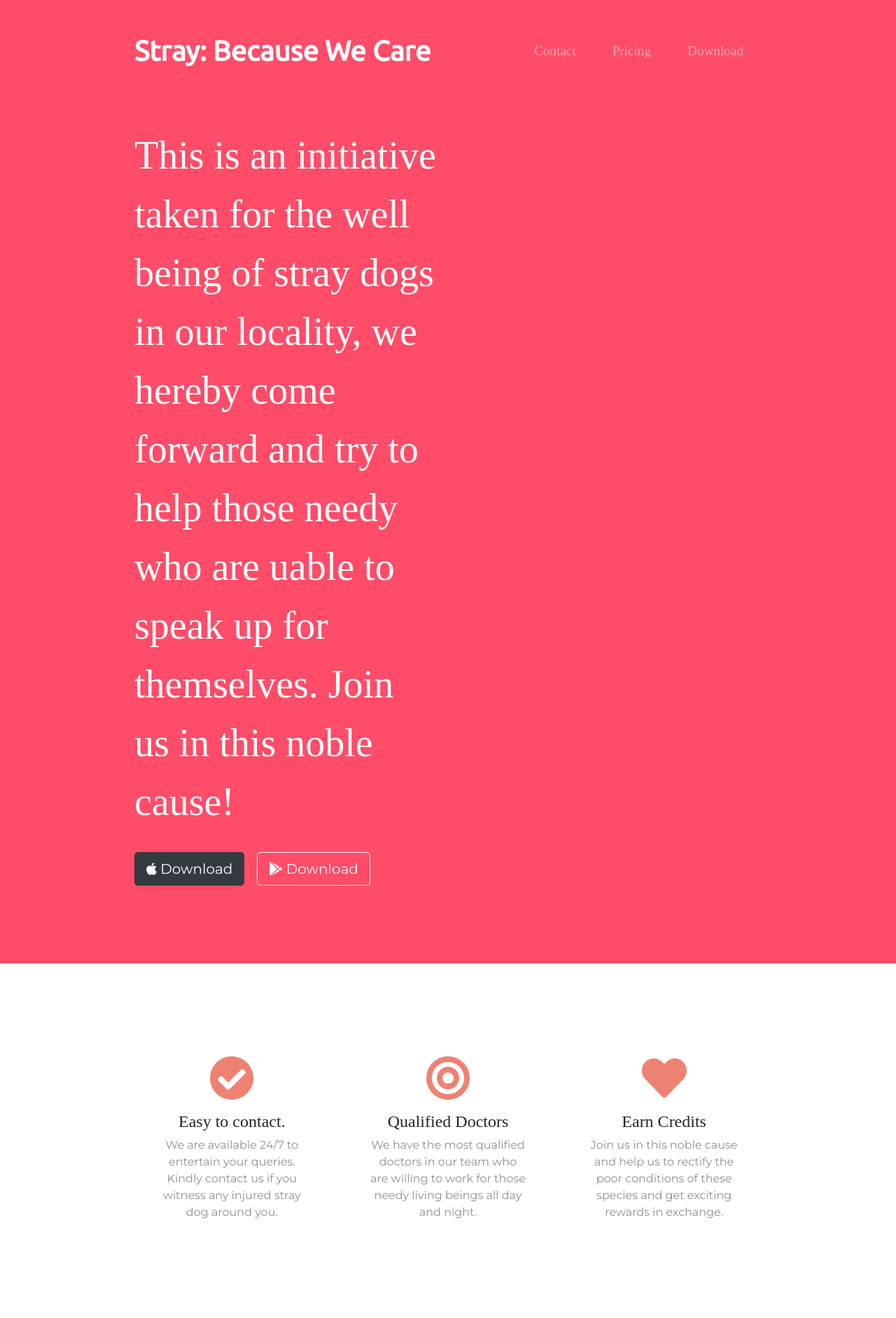
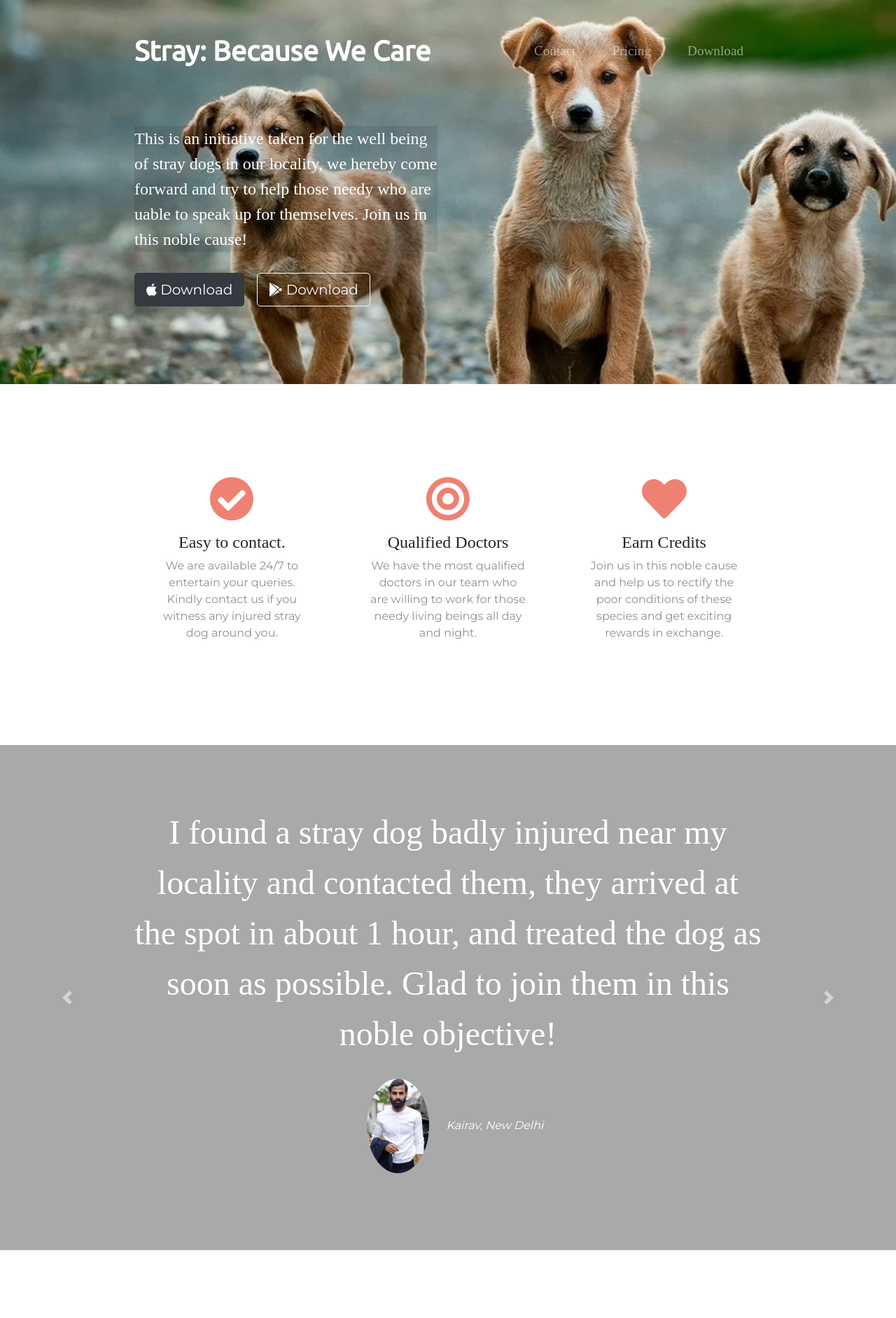
Before and after one commit to Riya7195/Stray-1, a plain HTML site: page index.html in a window 1280 px wide. Shown: the top 1884 px of the page at 70% size. Drawn offline with nearby package versions, Linux system fonts and the light colour scheme.

Commit message:
Update styles.css

```diff
--- a/styles.css
+++ b/styles.css
@@ -16,8 +16,13 @@ p {
 
 .big-heading {
   font-family: "Montserrat-Black";
-  font-size: 3.5rem;
+  background-color: rgba(0,0,0,0.1);
+  font-size: 1.5rem;
   line-height: 1.5;
+}
+
+.bgimg {
+    background-image: url('stray.jpeg');
 }
 
 .section-heading {
@@ -34,7 +39,14 @@ p {
 /* Sections */
 
 .colored-section {
-  background-color: #ff4c68;
+  background-image: url('stray.jpeg');
+  	background-repeat: no-repeat;
+	background-size: cover;
+  color: #fff;
+}
+
+.grey-section {
+  background-color: rgb(169,169,169);
   color: #fff;
 }
 
@@ -115,9 +127,7 @@ p {
 
 /* Testimonial Section */
 
-#testimonials {
-  background-color: #ef8172;
-}
+
 
 .testimonial-text {
   font-size: 3rem;
@@ -132,7 +142,6 @@ p {
 
 
 #press {
-  background-color: #ef8172;
   padding-bottom: 3%;
 }
 
```
